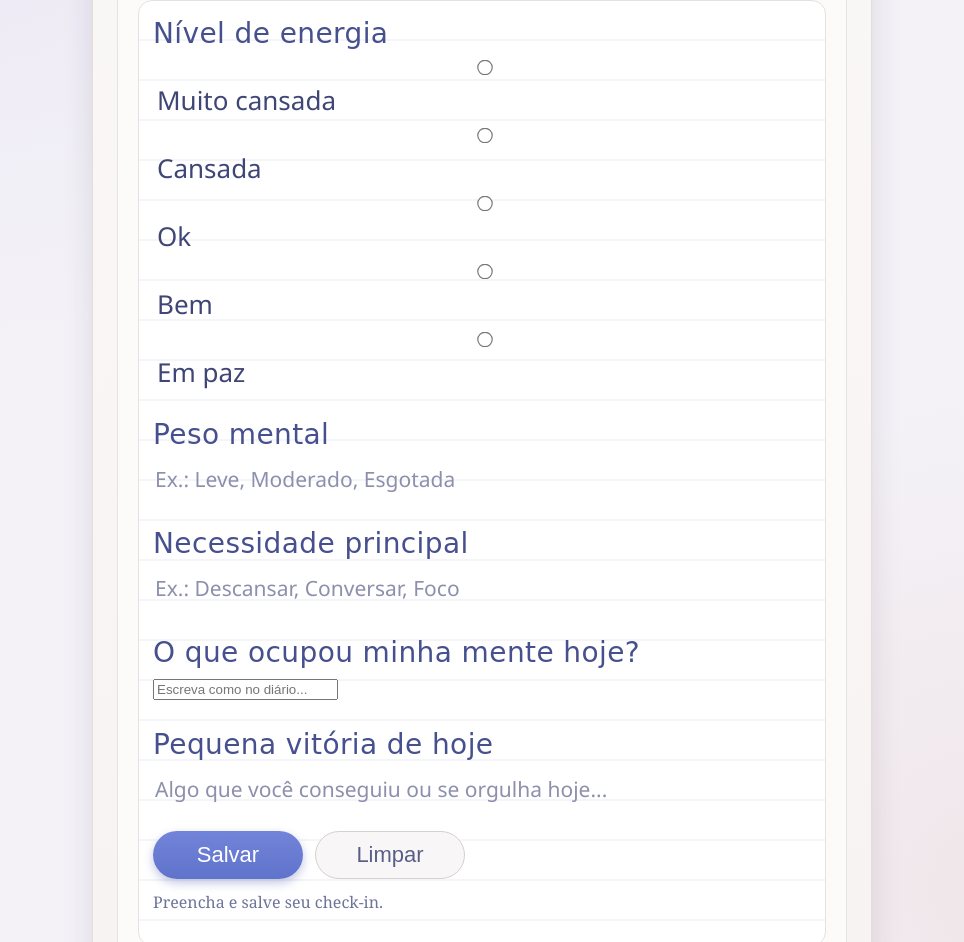
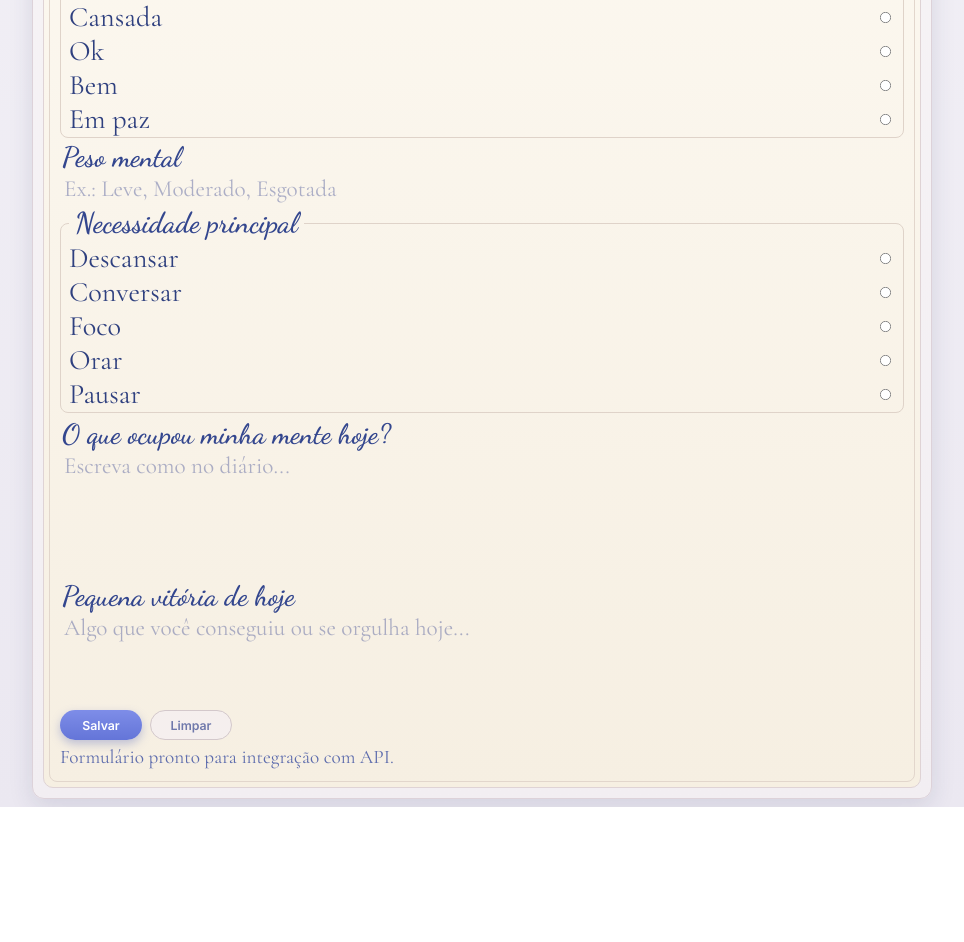
Before and after one commit to vmuratake/planner_emocional, a plain HTML site: page frontend/index.html in a window 1280 px wide. Shown: the part 279-1221 px from the top of the page, without its empty margins (158-1122 px from the left). After the commit the page ends 1086 px from the top, so only its background shows below. Drawn offline with nearby package versions, Linux system fonts and the light colour scheme.

Commit message:
Feature(frontend): ajustando o layout v.3

```diff
--- a/frontend/css/style.css
+++ b/frontend/css/style.css
@@ -1,218 +1,306 @@
 :root {
-    --bg-lilac: #f4f2f7;
-    --card: #f8f5f4;
-    --paper: #fcfbfa;
-    --ink: #47508f;
-    --ink-soft: #7b80a6;
-    --line: #e8e2df;
-    --accent: #6b7ed6;
-    --border: #e6ddda;
+  --bg: #efedf3;
+  --paper: #f8f3e8;
+  --paper-2: #fcf9f1;
 
+  --ink-main: #30418d;
+  --ink-soft: #6472ad;
+  --ink-placeholder: rgba(77, 89, 152, 0.45);
+
+  --border: #dfd3d5;
+  --line: rgba(98, 106, 156, 0.18);
+
+  --accent: #7282dd;
+  --accent-dark: #5b6ed3;
+  --shadow: 0 8px 24px rgba(44, 49, 92, 0.12);
+
+  /* NOVO: controla distância das linhas */
+  --line-gap: 32px;
 }
 
 * {
   box-sizing: border-box;
 }
 
+html,
 body {
   margin: 0;
-    min-height: 100vh;
-    font-family: Georgia, 'Times New Roman', serif;
-    background:
-        radial-gradient(circle at 10% 10%, #ebe8f5 0%, transparent 30%),
-        radial-gradient(circle at 90% 90%, #f0e6ea 0%, transparent 30%),
-        var(--bg-lilac);
-    color: var(--ink);
-    padding: 24px;
-
+  padding: 0;
+  min-height: 100%;
 }
 
-.journal-page {
-    max-width: 780px;
-    margin: 0 auto;
-    background: linear-gradient(180deg, #faf8f7 0%, #f7f3f2 100%);
-    border: 1px solid var(--border);
-    border-radius: 22px;
-    box-shadow: 0 12px 30px rgba(52,45,66,0.12);
-    padding: 24px;
-
+body {
+  background:
+    radial-gradient(1200px 600px at 50% -300px, #ffffff 0%, transparent 75%),
+    linear-gradient(180deg, #f2f0f6 0%, #ebe8f1 100%);
+  font-family: "Cormorant Garamond", serif;
+  color: var(--ink-main);
+  padding: 8px;
 }
 
-.journal-header {
+/* cartão principal */
+.page {
+  width: min(900px, 100%);
+  margin: 0 auto;
+  background: linear-gradient(180deg, #f7f4f6 0%, #f2eef2 100%);
+  border: 1px solid #ddd2d9;
+  border-radius: 12px;
+  box-shadow: var(--shadow);
+  padding: 10px;
+}
+
+/* topo */
+.entry-header {
   text-align: center;
   position: relative;
-    margin-bottom: 20px;
-    border-bottom: 1px solid #e8d8d8;
-    padding-bottom: 12px;
+  padding: 0 8px 8px;
+  border-bottom: 1px solid #e5d8db;
 }
-
 
 .back-btn {
   position: absolute;
   left: 0;
-    top: 4px;
-    border: 1px solid #d6c9c5;
-    background: #fff;
-    border-radius: 8px;
-    width: 38px;
-    height: 32px;
+  top: 2px;
+  width: 30px;
+  height: 22px;
+  border-radius: 6px;
+  border: 1px solid #dccfd4;
+  background: #f8f4f4;
+  color: #c1948f;
+  font-size: 14px;
+  line-height: 1;
   cursor: pointer;
-    color: var(--ink);
 }
 
-.journal-header h1 {
+.title {
   margin: 0;
-    font-size: 48px;
+  font-size: clamp(2rem, 4vw, 3rem);
   line-height: 1;
-    color: var(--ink);
   font-weight: 700;
-
+  color: #3f4e97;
 }
 
-
-.date-text {
-    margin: 12px 0 0;
-    font-size: 32px;
-    color: var(--ink);
-    font-weight: 600;
+.header-ornament {
+  display: flex;
+  align-items: center;
+  justify-content: center;
+  gap: 10px;
+  margin-top: 4px;
+  margin-bottom: 2px;
+  color: #d3a8a3;
 }
 
-
-.paper {
-    background: var(--paper);
-    border: 1px solid var(--line);
-    border-radius: 18px;
-    padding: 20px;
+.header-ornament span {
+  width: clamp(80px, 18vw, 150px);
+  height: 1px;
+  background: linear-gradient(to right, transparent, #e0bfbb, transparent);
 }
 
-
-.paper-title {
-    margin: 0 0 16px;
-    font-size: 42px;
-    color: var(--ink);
-    font-weight: 700;
+.header-ornament i {
+  font-style: normal;
+  font-size: 12px;
+  transform: translateY(-1px);
 }
 
-/* Simula folhas pautadas */
-.notebook-form {
-    padding: 10px 14px 16px;
-    border: 1px solid #e8e0dd;
-    border-radius: 14px;
+.entry-date {
+  margin: 0;
+  font-size: clamp(1.9rem, 3vw, 2.3rem);
+  font-weight: 700;
+  color: #4f5da2;
+}
+
+/* folha */
+.sheet {
+  margin-top: 8px;
+  border: 1px solid var(--border);
+  border-radius: 10px;
+  padding: 5px;
+  background: linear-gradient(180deg, #fcf8f0 0%, #f6efe2 100%);
+}
+
+.sheet-content {
+  border: 1px solid #e2d6cc;
+  border-radius: 8px;
+  padding: 8px 10px;
   background:
     repeating-linear-gradient(
       to bottom,
       transparent 0,
-        transparent 38px,
-        rgba(122, 133, 179, 0.16) 39px,
-        transparent 40px
-
+      transparent calc(var(--line-gap) - 1px),
+      var(--line) calc(var(--line-gap) - 1px),
+      var(--line-gap)
     ),
-    #fff;
+    linear-gradient(180deg, #fdfaf4 0%, #f8f1e4 100%);
 }
 
-
-.line-field {
-    margin-bottom: 16px;
-    padding: 6px 0;
+/* título dentro do formulário */
+.question-title {
+  margin: 0;
+  min-height: var(--line-gap);
+  display: flex;
+  align-items: center;
+  font-size: clamp(2rem, 3vw, 2.5rem);
+  font-weight: 700;
+  color: #33468f;
 }
 
-
-.field-label {
-    display: block;
-    margin-bottom: 8px;
-    font-size: 28px;
-    color: var(--ink);
-    font-family: "Brush Script MT", "Segoe Script", cursive;
-    letter-spacing: 0.4px;
+/* fieldset padrão (radio groups) */
+.lined-group {
+  margin: 0 0 2px;
+  padding: 0 8px 2px;
+  border: 1px solid #dfd3c9;
+  border-radius: 8px;
+  background: transparent;
 }
 
-
-.line-field input[type="text"],
-.line-field textarea {
-    width: 100%;
-    border: none;
-    background: transparent;
-    font-size: 21px;
-    color: #3f4675;
-    font-family: "Segoe UI", system-ui, sans-serif;
-    padding: 6px 2px;
-    outline: none;
+.lined-group legend {
+  padding: 0 6px;
+  font-family: "Dancing Script", cursive;
+  font-size: 1.8rem;
+  color: #33468e;
 }
 
-
-.line-field input[type="text"]::placeholder,
-.line-field textarea::placeholder {
-    color: #8c90ad;
+/* cada opção ocupando 1 linha do caderno */
+.radio-line {
+  min-height: var(--line-gap);
+  display: flex;
+  align-items: center;
+  justify-content: space-between;
+  font-size: clamp(1.2rem, 2.2vw, 1.9rem);
+  color: #2f407f;
 }
 
-
-.line-field textarea {
-    resize: vertical;
-    min-height: 110px;
-    line-height: 1.8;
+.radio-line span {
+  transform: translateY(1px); /* alinha visualmente no meio da linha */
 }
 
-
-/* radios */
-.radio-list {
-    display: grid;
-    gap: 8px;
-    padding-left: 2px;
-    font-size: 26px;
-    color: #3f4675;
-    font-family: "Segoe UI", sans-serif;
+.radio-line input[type="radio"] {
+  transform: scale(0.86);
+  accent-color: #7484d7;
+  cursor: pointer;
 }
 
-
-.radio-list label {
-    display: grid;
-    gap: 8px;
-    padding-left: 2px;
-    font-size: 26px;
-    color: #3f4675;
-    font-family: "Segoe UI", sans-serif;
+/* blocos de input/textarea alinhados na linha */
+.lined-block {
+  min-height: calc(var(--line-gap) * 2);
+  margin-bottom: 1px;
+  display: flex;
+  flex-direction: column;
+  justify-content: center;
+  padding: 0 2px;
 }
 
-
-.radio-list input[type="radio"] {
-    transform: scale(1.2);
-    accent-color: #7e88ca;
+.lined-textarea {
+  min-height: calc(var(--line-gap) * 3);
+  justify-content: flex-start;
+  padding-top: 2px;
 }
 
-/* botões estilo suave */
-.actions {
+.lined-block label {
+  margin: 0;
+  min-height: var(--line-gap);
   display: flex;
-    gap: 12px;
-    margin-top: 14px;
-
+  align-items: center;
+  font-family: "Dancing Script", cursive;
+  font-size: 1.75rem;
+  color: #33468e;
 }
 
+.lined-block input,
+.lined-block textarea {
+  width: 100%;
+  border: 0;
+  background: transparent;
+  outline: none;
+  resize: none;
+  margin: 0;
+  padding: 0 2px;
+  font-family: "Cormorant Garamond", serif;
+  font-size: clamp(1.1rem, 2vw, 1.45rem);
+  color: #2b3d80;
+  line-height: 1.35;
+}
 
-.btn-primary, .btn-secondary {
-    min-width: 150px;
+.lined-block textarea {
+  min-height: calc(var(--line-gap) * 1.8);
+}
+
+.lined-block input::placeholder,
+.lined-block textarea::placeholder {
+  color: var(--ink-placeholder);
+  opacity: 1;
+}
+
+/* botões */
+.actions {
+  min-height: var(--line-gap);
+  display: flex;
+  align-items: center;
+  gap: 8px;
+  margin-top: 2px;
+}
+
+.btn {
+  height: 30px;
+  min-width: 82px;
   border-radius: 999px;
-    padding: 10px 18px;
-    font-size: 22px;
+  border: 1px solid #d3c8cb;
+  font-family: "Inter", sans-serif;
+  font-size: 0.77rem;
+  font-weight: 600;
   cursor: pointer;
-    border: 1px solid #d7cfd0;
-
 }
 
 .btn-primary {
-    background: linear-gradient(180deg, #7284d9 0%, #6073cb 100%);
+  border: none;
+  background: linear-gradient(180deg, #7e8de8 0%, #6475d8 100%);
   color: #fff;
-    border: none;
-    box-shadow: 0 4px 10px rgba(76, 91, 173, 0.35);
+  box-shadow: 0 4px 10px rgba(84, 100, 187, 0.35);
 }
 
 .btn-secondary {
-    background: #f8f6f6;
-    color: #585f87;
-
+  background: #f5efee;
+  color: #6f78ab;
 }
 
-.status-msg {
-    margin-top: 12px;
-    color: #6e7399;
-    min-height: 18px;
+/* status */
+.status {
+  margin: 0;
+  min-height: var(--line-gap);
+  display: flex;
+  align-items: center;
+  font-size: 1.2rem;
+  color: #5d6cad;
 }
+
+/* mobile */
+@media (max-width: 640px) {
+  :root {
+    --line-gap: 30px;
+  }
+
+  .page {
+    padding: 6px;
+  }
+
+  .title {
+    font-size: 2.4rem;
+  }
+
+  .entry-date {
+    font-size: 1.9rem;
+  }
+
+  .question-title {
+    font-size: 2.05rem;
+  }
+
+  .lined-group legend,
+  .lined-block label {
+    font-size: 1.65rem;
+  }
+
+  .radio-line {
+    font-size: 1.85rem;
+  }
+}
--- a/frontend/index.html
+++ b/frontend/index.html
@@ -1,69 +1,146 @@
 <!DOCTYPE html>
 <html lang="pt-br">
 <head>
-    <meta charset="UTF-8">
-    <meta name="viewport" content="width=device-width, initial-scale=1.0">
-    <title>Diário de Bordo</title>
-    <link rel="stylesheet" href="./css/style.css" />
+  <meta charset="UTF-8" />
+  <meta name="viewport" content="width=device-width, initial-scale=1.0" />
+  <title>Nova Entrada • Diário de Bordo</title>
+
+  <link rel="preconnect" href="https://fonts.googleapis.com">
+  <link rel="preconnect" href="https://fonts.gstatic.com" crossorigin>
+  <link href="https://fonts.googleapis.com/css2?family=Cormorant+Garamond:wght@400;500;600;700&family=Dancing+Script:wght@600;700&family=Inter:wght@300;400;500;600&display=swap" rel="stylesheet">
+
+  <link rel="stylesheet" href="./css/style.css" />
 </head>
 <body>
-<main class="journal-page">
-	  <header class="journal-header">
-    <button class="back-btn" type="button" aria-label="Voltar">←</button>
-    <h1>Nova Entrada</h1>
-    <p id="dataTopo" class="date-text"></p>
-  </header>
+  <main class="page">
+    <!-- Topo -->
+    <header class="entry-header">
+      <button class="back-btn" type="button" aria-label="Voltar">←</button>
 
+      <h1 class="title">Nova Entrada</h1>
 
+      <div class="header-ornament" aria-hidden="true">
+        <span></span><i>✦</i><span></span>
+      </div>
 
-    <section class="paper">
-        <h2 class="paper-title">Como me sinto hoje?</h2>
+      <p id="dataAtual" class="entry-date">-- de ------ de ----</p>
+    </header>
 
-        <form id="checkinForm" class="notebook-form">
-            <div class="line-field">
-                <label for="nivel_energia" class="field-label">Nível de energia</label>
-                <div class="radio-list">
-                <label><input type="radio" name="nivel_energia" value="MUITO_CANSADA"/> Muito cansada</label>
-                <label><input type="radio" name="nivel_energia" value="CANSADA"/> Cansada</label>
-                <label><input type="radio" name="nivel_energia" value=" OK"/> Ok</label>
-                <label><input type="radio" name="nivel_energia" value="BEM"/> Bem</label>
-                <label><input type="radio" name="nivel_energia" value="EM_PAZ"/> Em paz</label>
-                </div>
-            </div>
+    <!-- Folha -->
+    <section class="sheet">
+      <form id="checkinForm" class="sheet-content" novalidate>
+        <h2 class="question-title">Como me sinto hoje?</h2>
 
-            <div class="line-field">
-                <label for="peso_mental" class="field-label">Peso mental</label>
-                <input id="peso_mental" name="peso_mental" type="text" placeholder="Ex.: Leve, Moderado, Esgotada">
-            </div>
+        <!-- Nível de energia -->
+        <fieldset class="lined-group">
+          <legend>Nível de energia</legend>
 
-             <div class="line-field">
-                <label for="necessidade" class="field-label">Necessidade principal</label>
-                <input id="necessidade" name="necessidade" type="text" placeholder="Ex.: Descansar, Conversar, Foco">
-            </div>
+          <label class="radio-line">
+            <span>Muito cansada</span>
+            <input type="radio" name="nivel_energia" value="MUITO_CANSADA" />
+          </label>
 
-            <div class="line-field">
-                <label for="mente_texto" class="field-label">O que ocupou minha mente hoje?</label>
-                <input id="mente_texto" name="mente_texto" rows="4" placeholder="Escreva como no diário...">
-            </div>
+          <label class="radio-line">
+            <span>Cansada</span>
+            <input type="radio" name="nivel_energia" value="CANSADA" />
+          </label>
 
+          <label class="radio-line">
+            <span>Ok</span>
+            <input type="radio" name="nivel_energia" value="OK" />
+          </label>
 
-             <div class="line-field">
-                <label for="pequena_vitoria" class="field-label">Pequena vitória de hoje</label>
-                <input id="pequena_vitoria" name="pequena_vitoria" type="text" placeholder="Algo que você conseguiu ou se orgulha hoje...">
-            </div>
+          <label class="radio-line">
+            <span>Bem</span>
+            <input type="radio" name="nivel_energia" value="BEM" />
+          </label>
 
+          <label class="radio-line">
+            <span>Em paz</span>
+            <input type="radio" name="nivel_energia" value="EM_PAZ" />
+          </label>
+        </fieldset>
 
-            <div class="actions">
-                <button type="submit" id="btnSalvar" class="btn btn-primary">Salvar</button>
-                <button type="button" id="btnLimpar" class="btn btn-secondary">Limpar</button>
-            </div>
+        <!-- Peso mental -->
+        <div class="lined-block">
+          <label for="peso_mental">Peso mental</label>
+          <input
+            id="peso_mental"
+            name="peso_mental"
+            type="text"
+            maxlength="50"
+            placeholder="Ex.: Leve, Moderado, Esgotada"
+          />
+        </div>
 
-                <p id="status" class="status-msg">Preencha e salve seu check-in.</p>
-        </form>
+        <!-- Necessidade principal: AGORA EM RADIO (mesmo padrão do nível de energia) -->
+        <fieldset class="lined-group">
+          <legend>Necessidade principal</legend>
+
+          <label class="radio-line">
+            <span>Descansar</span>
+            <input type="radio" name="necessidade" value="DESCANSAR" />
+          </label>
+
+          <label class="radio-line">
+            <span>Conversar</span>
+            <input type="radio" name="necessidade" value="CONVERSAR" />
+          </label>
+
+          <label class="radio-line">
+            <span>Foco</span>
+            <input type="radio" name="necessidade" value="FOCO" />
+          </label>
+
+          <label class="radio-line">
+            <span>Orar</span>
+            <input type="radio" name="necessidade" value="ORAR" />
+          </label>
+
+          <label class="radio-line">
+            <span>Pausar</span>
+            <input type="radio" name="necessidade" value="PAUSAR" />
+          </label>
+        </fieldset>
+
+        <!-- O que ocupou a mente -->
+        <div class="lined-block lined-textarea">
+          <label for="mente_texto">O que ocupou minha mente hoje?</label>
+          <textarea
+            id="mente_texto"
+            name="mente_texto"
+            rows="4"
+            maxlength="800"
+            placeholder="Escreva como no diário..."
+          ></textarea>
+        </div>
+
+        <!-- Pequena vitória -->
+        <div class="lined-block lined-textarea">
+          <label for="pequena_vitoria">Pequena vitória de hoje</label>
+          <textarea
+            id="pequena_vitoria"
+            name="pequena_vitoria"
+            rows="3"
+            maxlength="500"
+            placeholder="Algo que você conseguiu ou se orgulha hoje..."
+          ></textarea>
+        </div>
+
+        <!-- Ações -->
+        <div class="actions">
+          <button id="btnSalvar" type="submit" class="btn btn-primary">Salvar</button>
+          <button id="btnLimpar" type="button" class="btn btn-secondary">Limpar</button>
+        </div>
+
+        <!-- Status -->
+        <p id="statusMsg" class="status" role="status" aria-live="polite">
+          Formulário pronto para integração com API.
+        </p>
+      </form>
     </section>
+  </main>
 
-
-</main>
-    <script src="./js/app.js"></script>
+  <script src="./js/app.js"></script>
 </body>
 </html>
--- a/frontend/js/app.js
+++ b/frontend/js/app.js
@@ -1,51 +1,82 @@
-const dataTopo = document.getElementById("dataTopo");
+const API_BASE_URL = "http://localhost:3000";
+
 const form = document.getElementById("checkinForm");
-const statusMsg = document.getElementById("status");
+const statusMsg = document.getElementById("statusMsg");
+const dataAtualEl = document.getElementById("dataAtual");
 const btnLimpar = document.getElementById("btnLimpar");
 
-
-function formatarDataHojePTBR() {
-    const hoje = new Date();
-    return hoje.toLocaleDateString("pt-BR", {
+// -------- DATA NO TOPO --------
+function formatarDataBR(data) {
+  return data.toLocaleDateString("pt-BR", {
     day: "numeric",
     month: "long",
     year: "numeric"
   });
 }
 
-dataTopo.textContent = formatarDataHojePTBR();
-
-form.addEventListener("submit", (event) => {
-    event.preventDefault();
-
-    const selecionado = document.querySelector('input[name="nivel_energia"]:checked');
-    if (!selecionado) {
-        statusMsg.textContent = "Selecione um nível de energia para continuar.";
-        return
+function dataISOHoje() {
+  const hoje = new Date();
+  const ano = hoje.getFullYear();
+  const mes = String(hoje.getMonth() + 1).padStart(2, "0");
+  const dia = String(hoje.getDate()).padStart(2, "0");
+  return `${ano}-${mes}-${dia}`;
 }
 
-    statusMsg.textContent = "Layout OK - Formulário pronto para integração futura.";
-});
+dataAtualEl.textContent = formatarDataBR(new Date());
 
-
-
+// -------- LIMPAR FORM --------
 btnLimpar.addEventListener("click", () => {
   form.reset();
   statusMsg.textContent = "Formulário limpo. Selecione um nível de energia para continuar.";
+});
 
+// -------- SUBMIT / POST --------
+form.addEventListener("submit", async (event) => {
+  event.preventDefault();
 
-        //desmarca a opção nivel de energia selecionada
-        const selecionado = document.querySelector('input[name="nivel_energia"]:checked');
-        if (selecionado) {
-            selecionado.checked = false;
+  const nivelSelecionado = document.querySelector('input[name="nivel_energia"]:checked');
+  if (!nivelSelecionado) {
+    statusMsg.textContent = "Selecione um nível de energia para continuar.";
+    return;
   }
 
+  const necessidadeSelecionada = document.querySelector('input[name="necessidade"]:checked');
 
+  const payload = {
+    data_checkin: dataISOHoje(),
+    nivel_energia: nivelSelecionado.value,
+    peso_mental: document.getElementById("peso_mental").value.trim() || null,
+    mente_texto: document.getElementById("mente_texto").value.trim() || null,
+    necessidade: necessidadeSelecionada ? necessidadeSelecionada.value : null,
+    pequena_vitoria: document.getElementById("pequena_vitoria").value.trim() || null
+  };
+
+  try {
+    statusMsg.textContent = "Salvando check-in...";
+
+    const response = await fetch(`${API_BASE_URL}/checkins`, {
+      method: "POST",
+      headers: {
+        "Content-Type": "application/json"
+      },
+      body: JSON.stringify(payload)
     });
 
+    const data = await response.json();
 
+    if (!response.ok) {
+      if (response.status === 409) {
+        statusMsg.textContent = data.erro || "Já existe check-in para esta data.";
+        return;
+      }
 
+      statusMsg.textContent = data.erro || "Erro ao salvar check-in.";
+      return;
+    }
 
-
-renderizarDataTopo();
-prepararFormularioMock();
+    statusMsg.textContent = data.mensagem || "Check-in salvo com sucesso!";
+  } catch (error) {
+    console.error("Erro de conexão no POST /checkins:", error);
+    statusMsg.textContent = "Falha de conexão com a API.";
+  }
+});
```
Lines whose indentation alone changed are shown as unchanged.
